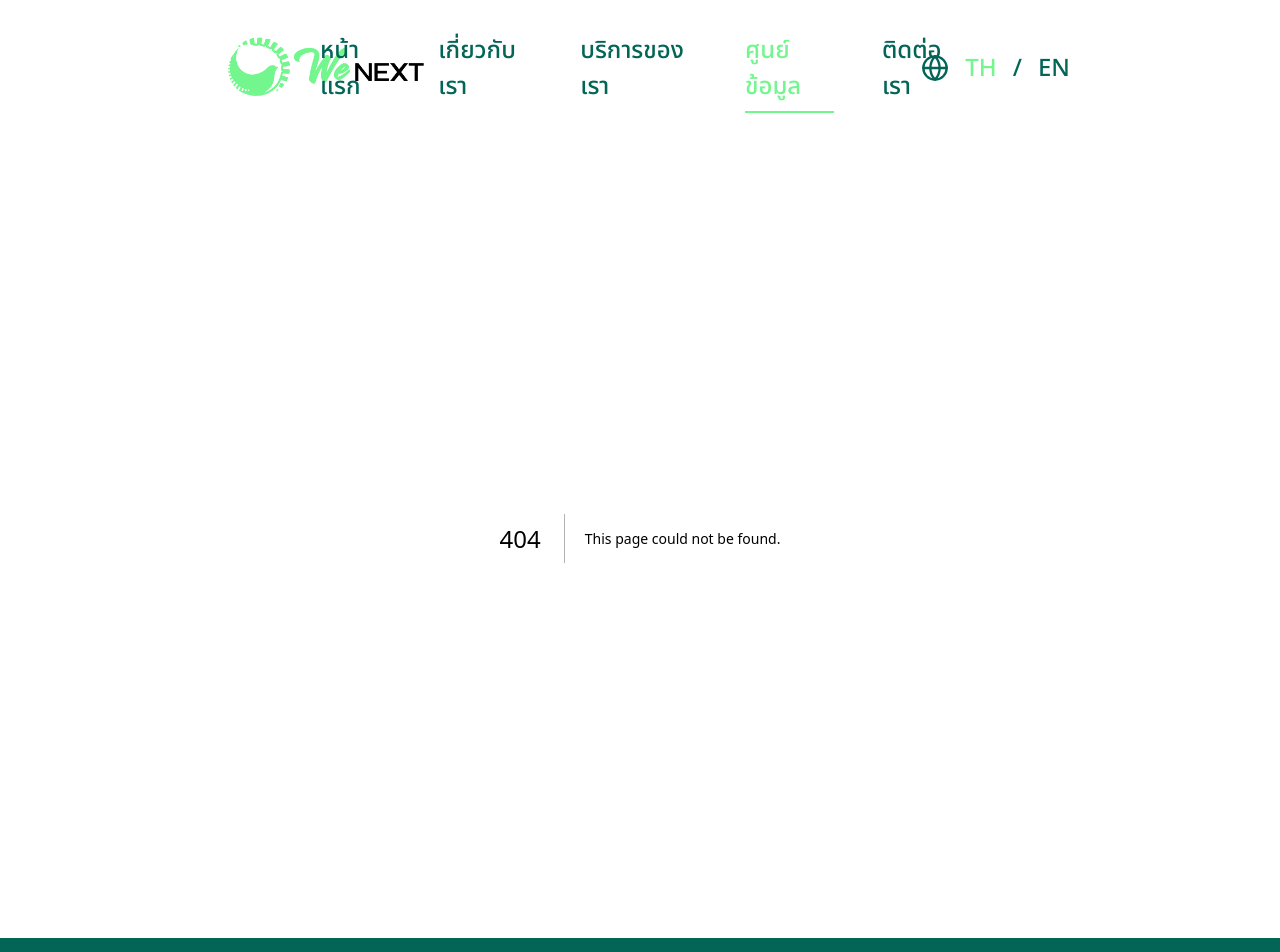
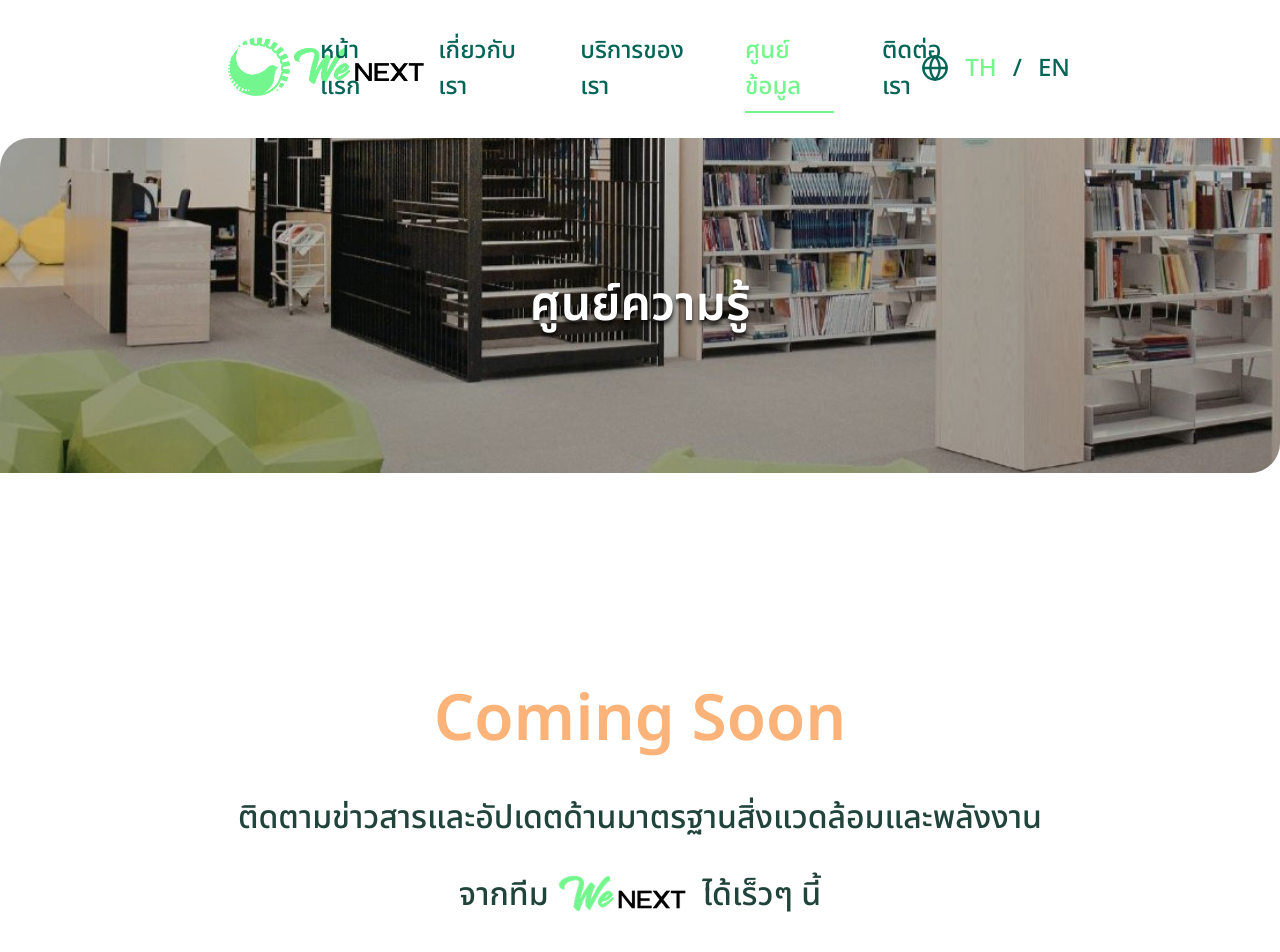
Before and after one commit to Muslin6409682843/we-next-website, a Next.js app in the folder frontend/: page /knowledge in a window 1280 px wide. Before the commit this address had no page. Shown: the top 952 px of the page. Built offline with nearby package versions, Linux system fonts and the light colour scheme.

Commit message:
finish knowledge

```diff
--- /dev/null
+++ b/frontend/app/knowledge/page.tsx
@@ -0,0 +1,37 @@
+import Hero from "../components/layout/Hero/Hero";
+
+export default function KnowledgePage() {
+  return (
+    <div className="relative">
+      <Hero
+        size="small"
+        title="ศูนย์ความรู้"
+        type="image"
+        src="/images/knowledge-hero.jpg"
+      />
+
+      <div className="h-[80px]" />
+
+      <div className="flex flex-col items-center justify-center text-center gap-6 py-[120px]">
+        <h2 className="text-[64px] font-semibold text-[#FBB379]">
+          Coming Soon
+        </h2>
+
+        <div className="flex items-center gap-3 max-w-[1204px]">
+          <p className="text-[32px] font-medium text-[#20443B] leading-[50px] text-center">
+            ติดตามข่าวสารและอัปเดตด้านมาตรฐานสิ่งแวดล้อมและพลังงาน
+            <br />
+            จากทีม{" "}
+            <img
+              src="/wenext-without-logo.png"
+              alt="logo"
+              className="inline-block w-[137px] h-[107px] align-middle"
+            />{" "}
+            ได้เร็วๆ นี้
+          </p>
+        </div>
+        <div className="h-[80px]" />
+      </div>
+    </div>
+  );
+}
```
Also changed, not shown: frontend/public/images/knowledge-hero.jpg (added).
